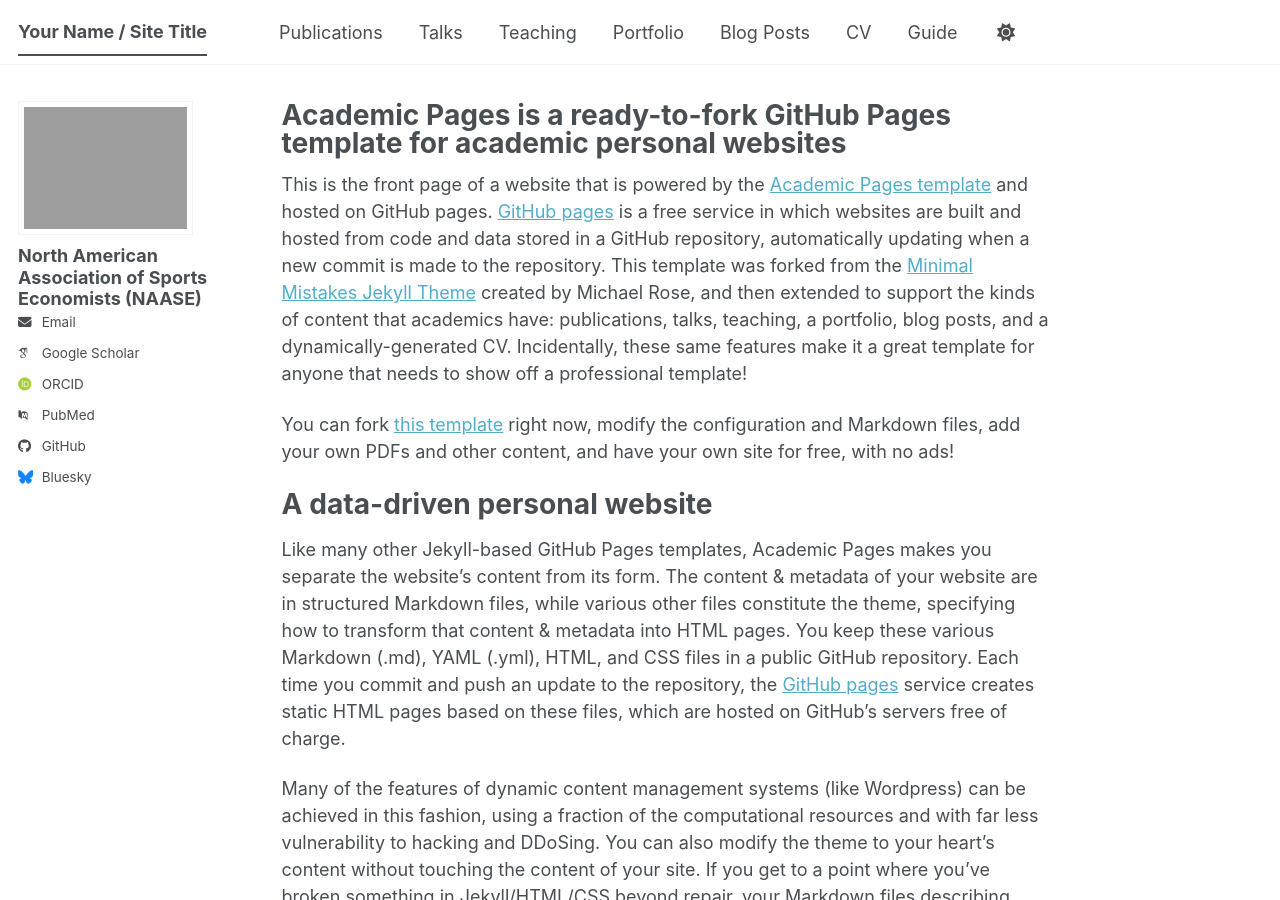
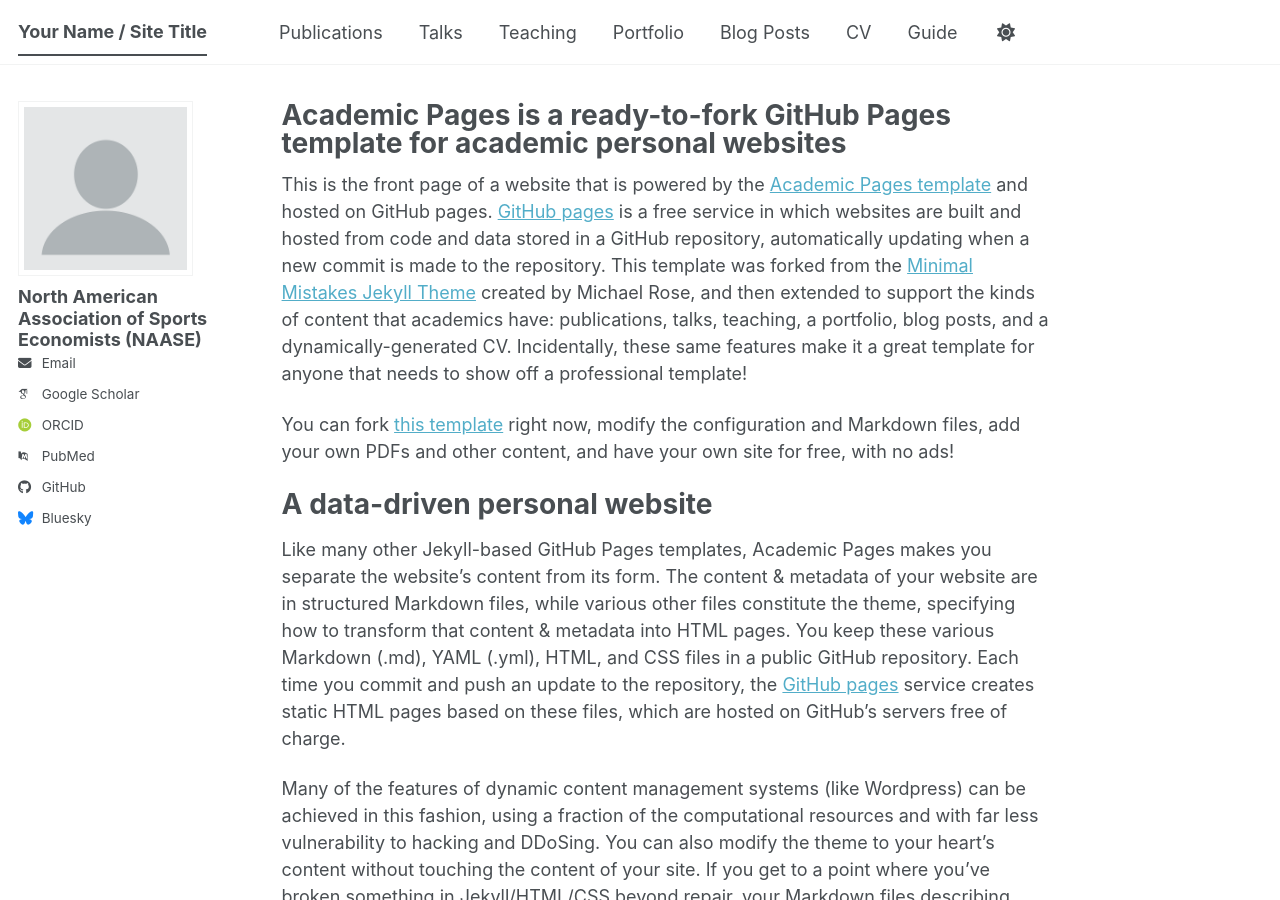
Before and after one commit to naaseweb/naaseweb.github.io, a Jekyll site: the page built from _pages/about.md, in a window 1280 px wide and 900 px high. Built offline with Jekyll 4.4.1, drawn with Linux system fonts in a browser that asks for light colours; some web fonts are replaced; a script bundle is joined from its source files by our own code; library files that are not in the unit come from our copies.

Commit message:
Update _config.yml

```diff
--- a/_config.yml
+++ b/_config.yml
@@ -13,17 +13,17 @@
 title_separator          : "-"
 name                     : &name "NAASE"
 description              : &description "Your Name's academic portfolio"   # Update this with a general description of your site, this is the default if not overridden by a page
-url                      : https://academicpages.github.io # The base hostname & protocol for your site e.g. "https://[your GitHub username].github.io",
+url                      : https://naaseweb.github.io # The base hostname & protocol for your site e.g. "https://[your GitHub username].github.io",
                                                            # or if you already have some other page hosted on Github then use "https://[your GitHub username].github.io/[Your Repo Name]"
 baseurl                  : "" # the subpath of your site, e.g. "/blog"
-repository               : "academicpages/academicpages.github.io"
+repository               : "naaseweb.github.io"
 
 # Site Author - The following control what appear as part of the author content on the side bar.
 #               If a field is blank the icon and link will not appear, otherwise it will be shown.
 #               Additional customization can be done by editing /_includes/author-profile.html
 author:
   # Biographic information
-  avatar           : "nasse-pic.png" # filename of avatar image placed in /images/ for author profile
+  avatar           : "profile.png" # filename of avatar image placed in /images/ for author profile
   name             : "North American Association of Sports Economists (NAASE)"
   pronouns         : # example: "she/her"
   bio              : # "Short biography for the left-hand sidebar"
```
